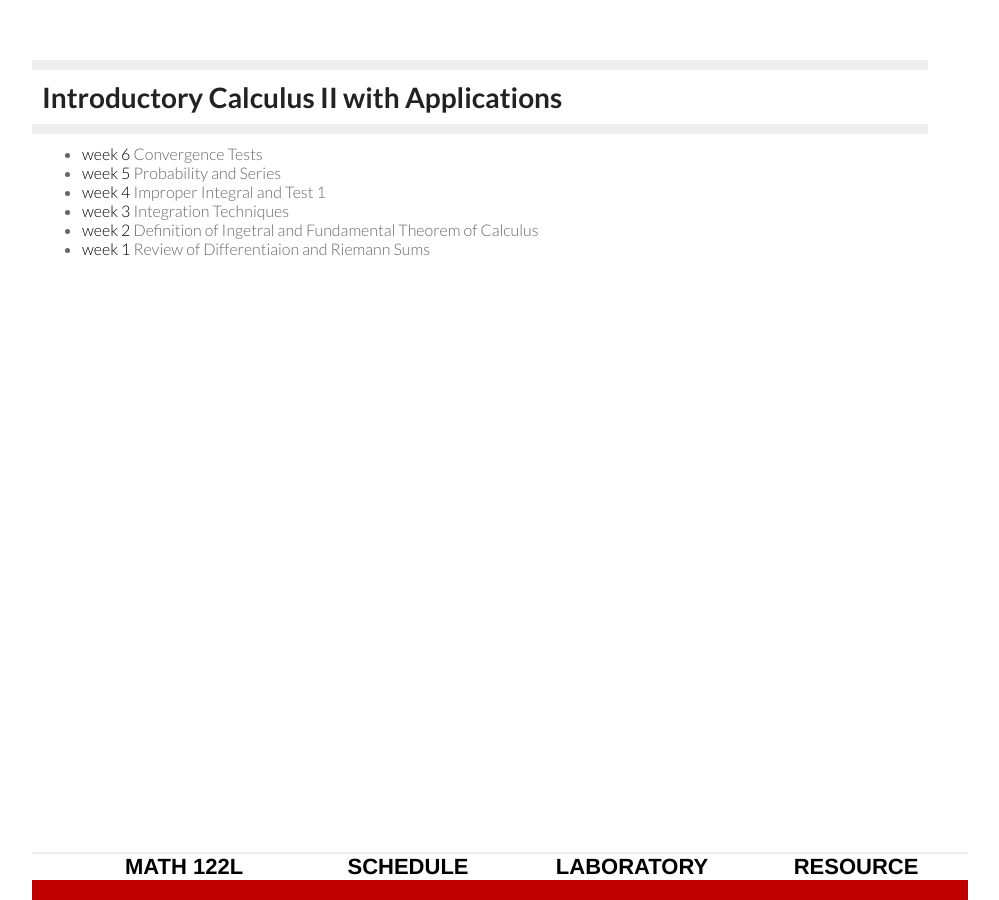
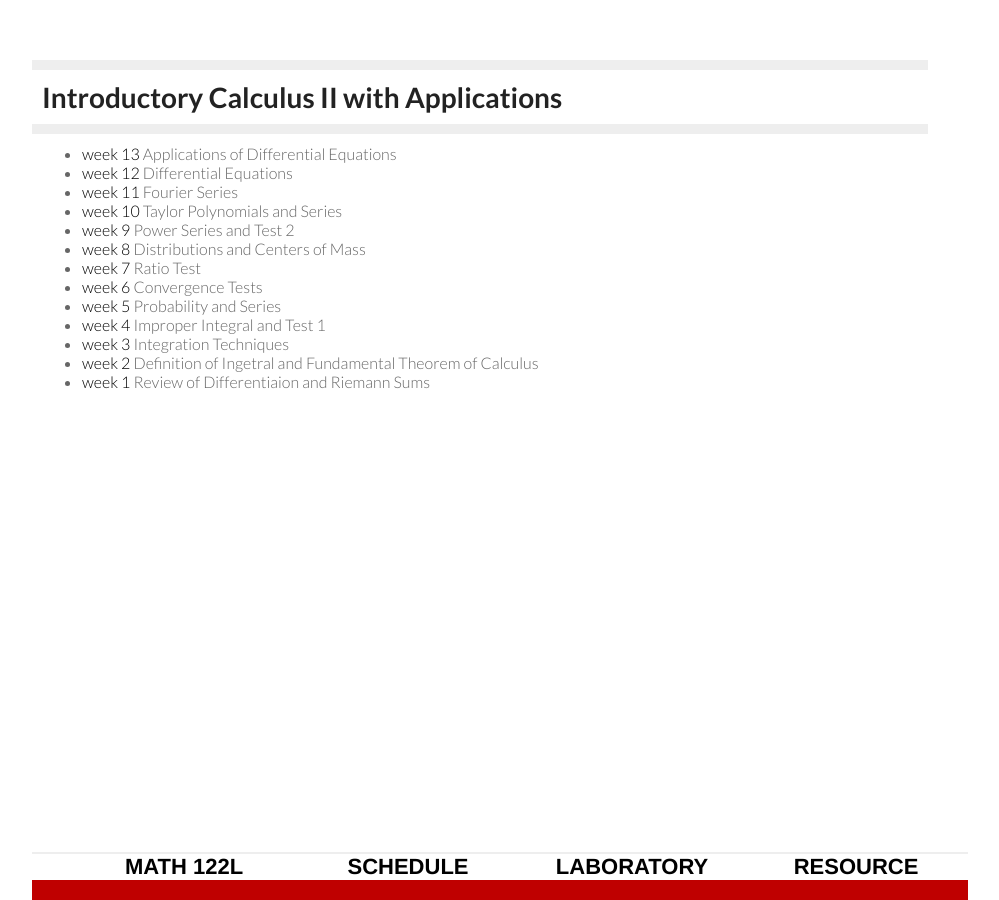
Before and after one commit to sshanshans/calculus2, a Jekyll site: the page built from schedule/schedule.md, in a window 1280 px wide. Shown: the whole page, without its empty margins (160-1159 px from the left). Built offline with Jekyll 4.4.1, drawn with Linux system fonts in a browser that asks for light colours.

Commit message:
schedule update

```diff
--- a/schedule/schedule.md
+++ b/schedule/schedule.md
@@ -3,6 +3,13 @@ layout: default
 title: Schedule
 description: weekly schedule
 ---
+* [week 13](\calculus2/schedule/week13/week13.html) Applications of Differential Equations<br>
+* [week 12](\calculus2/schedule/week12/week12.html) Differential Equations <br>
+* [week 11](\calculus2/schedule/week11/week11.html) Fourier Series <br>
+* [week 10](\calculus2/schedule/week10/week10.html) Taylor Polynomials and Series <br>
+* [week 9](\calculus2/schedule/week9/week9.html) Power Series and Test 2 <br>
+* [week 8](\calculus2/schedule/week8/week8.html) Distributions and Centers of Mass <br>
+* [week 7](\calculus2/schedule/week7/week7.html) Ratio Test <br>
 * [week 6](\calculus2/schedule/week6/week6.html) Convergence Tests <br>
 * [week 5](\calculus2/schedule/week5/week5.html) Probability and Series <br>
 * [week 4](\calculus2/schedule/week4/week4.html) Improper Integral and Test 1 <br>
```
Also changed, not shown: schedule/week10/week6.md (added, +26 -0 lines), schedule/week7/week7.md (added, +13 -0 lines), schedule/week8/week8.md (added, +20 -0 lines), schedule/week9/week9.md (added, +17 -0 lines).
